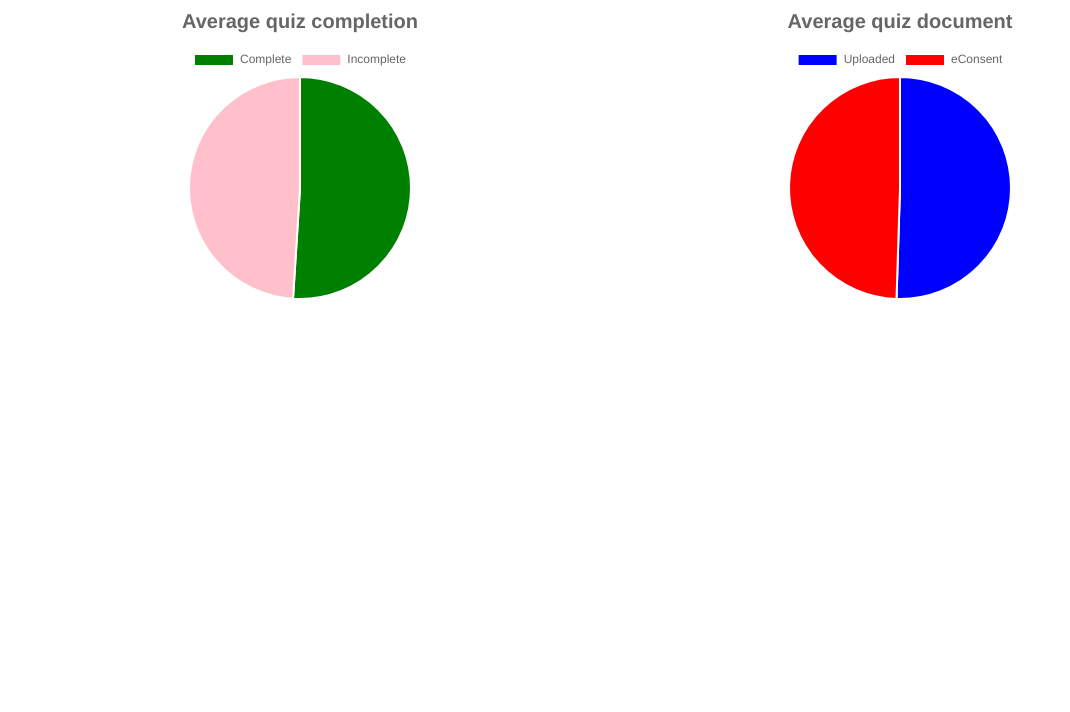
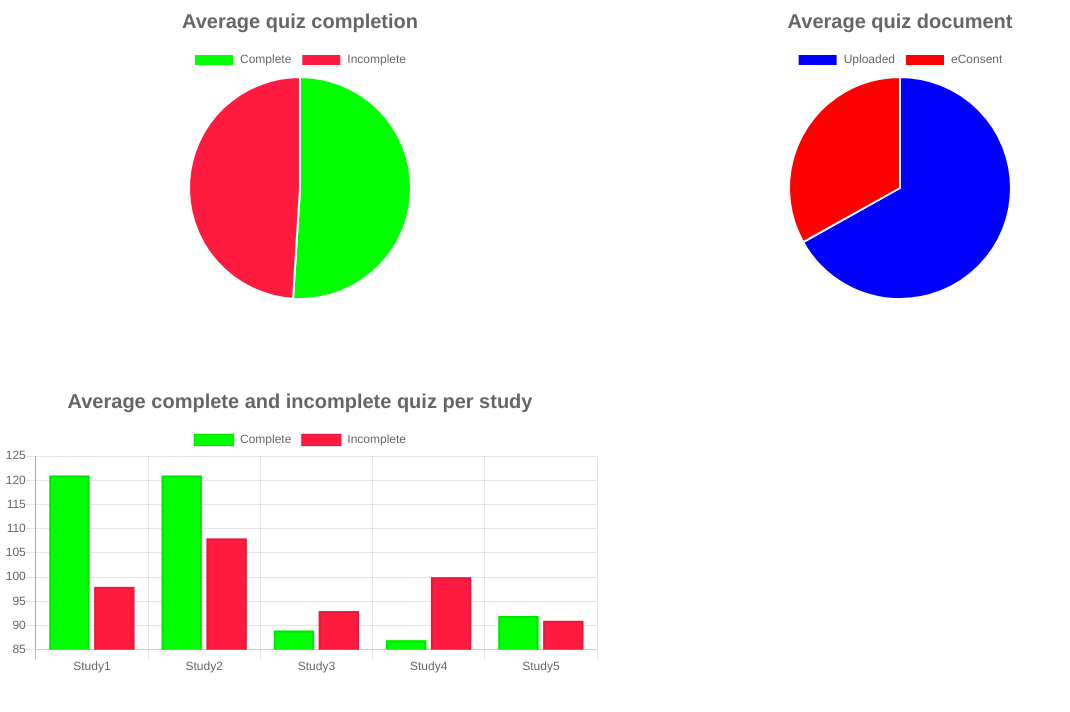
Before and after one commit to amirfaisalz/Create-chart-in-react-with-d3-and-chart-js, a React (Create React App) app: page / in a window 1280 px wide. Shown: the top 712 px of the page, without its empty margins (0-1070 px from the left). Built offline with nearby package versions, Linux system fonts and the light colour scheme.

Commit message:
add bar chart, for complete and incomplete data per study

```diff
--- a/src/App.js
+++ b/src/App.js
@@ -1,6 +1,6 @@
 import React, { useEffect, useState } from "react";
 import { csv } from "d3";
-import { Pie } from "react-chartjs-2";
+import { Pie, Bar } from "react-chartjs-2";
 
 export default function App() {
   const [complete, setComplete] = useState([]);
@@ -8,12 +8,26 @@ export default function App() {
   const [uploaded, setUploaded] = useState([]);
   const [econsent, setEconsent] = useState([]);
 
+  // study complete
+  const [study1Complete, setStudy1Complete] = useState([]);
+  const [study2Complete, setStudy2Complete] = useState([]);
+  const [study3Complete, setStudy3Complete] = useState([]);
+  const [study4Complete, setStudy4Complete] = useState([]);
+  const [study5Complete, setStudy5Complete] = useState([]);
+
+  // study incomplete
+  const [study1Incomplete, setStudy1Incomplete] = useState([]);
+  const [study2Incomplete, setStudy2Incomplete] = useState([]);
+  const [study3Incomplete, setStudy3Incomplete] = useState([]);
+  const [study4Incomplete, setStudy4Incomplete] = useState([]);
+  const [study5Incomplete, setStudy5Incomplete] = useState([]);
+
   const pieDataCompletion = {
     labels: ["Complete", "Incomplete"],
     datasets: [
       {
-        backgroundColor: ["green", "pink"],
-        hoverBackgroundColor: ["#501800", "#4B5000"],
+        backgroundColor: ["#00ff00", "#ff1a40"],
+        hoverBackgroundColor: ["#014001", "#b30000"],
         data: [complete.length, incomplete.length]
       }
     ]
@@ -24,17 +38,46 @@ export default function App() {
     datasets: [
       {
         backgroundColor: ["blue", "red"],
-        hoverBackgroundColor: ["#501800", "#4B5000"],
+        hoverBackgroundColor: ["#0505aa", "#910202"],
         data: [uploaded.length, econsent.length]
       }
     ]
   };
 
+  const barDataStudy = {
+    labels: ["Study1", "Study2", "Study3", "Study4", "Study5"],
+    datasets: [
+      {
+        label: "Complete",
+        backgroundColor: "#00ff00",
+        borderWidth: 2,
+        data: [
+          study1Complete.length,
+          study2Complete.length,
+          study3Complete.length,
+          study4Complete.length,
+          study5Complete.length
+        ]
+      },
+      {
+        label: "Incomplete",
+        backgroundColor: "#ff1a40",
+        borderWidth: 2,
+        data: [
+          study1Incomplete.length,
+          study2Incomplete.length,
+          study3Incomplete.length,
+          study4Incomplete.length,
+          study5Incomplete.length
+        ]
+      }
+    ]
+  };
+
+
   useEffect(() => {
     csv("/data/mock.csv").then((data) => {
       const dataResult = data.filter((data) => !data.colums);
-
-      // console.log(dataResult);
 
       const dataComplete = dataResult.filter(
         (data) => data.quiz_completion === "complete"
@@ -48,18 +91,69 @@ export default function App() {
         (data) => data.document === "Uploaded"
       );
 
-      const dataEconsent = dataResult.filter(
+      const dataEconsent = dataComplete.filter(
         (data) => data.document === "eConsent"
+      );
+
+      // study complete
+      const dataStudy1Complete = dataComplete.filter(
+        (data) => data.study_id === "study1"
+      );
+      const dataStudy2Complete = dataComplete.filter(
+        (data) => data.study_id === "study2"
+      );
+      const dataStudy3Complete = dataComplete.filter(
+        (data) => data.study_id === "study3"
+      );
+      const dataStudy4Complete = dataComplete.filter(
+        (data) => data.study_id === "study4"
+      );
+      const dataStudy5Complete = dataComplete.filter(
+        (data) => data.study_id === "study5"
+      );
+
+      // study incomplete
+      const dataStudy1Incomplete = dataIncomplete.filter(
+        (data) => data.study_id === "study1"
+      );
+      const dataStudy2Incomplete = dataIncomplete.filter(
+        (data) => data.study_id === "study2"
+      );
+      const dataStudy3Incomplete = dataIncomplete.filter(
+        (data) => data.study_id === "study3"
+      );
+      const dataStudy4Incomplete = dataIncomplete.filter(
+        (data) => data.study_id === "study4"
+      );
+      const dataStudy5Incomplete = dataIncomplete.filter(
+        (data) => data.study_id === "study5"
       );
 
       setComplete(complete.concat(dataComplete));
       setIncomplete(incomplete.concat(dataIncomplete));
       setUploaded(uploaded.concat(dataUploaded));
       setEconsent(econsent.concat(dataEconsent));
+
+      // complete
+
+      setStudy1Complete(study1Complete.concat(dataStudy1Complete));
+      setStudy2Complete(study2Complete.concat(dataStudy2Complete));
+      setStudy3Complete(study3Complete.concat(dataStudy3Complete));
+      setStudy4Complete(study4Complete.concat(dataStudy4Complete));
+      setStudy5Complete(study5Complete.concat(dataStudy5Complete));
+
+      // complete
+
+      setStudy1Incomplete(study1Incomplete.concat(dataStudy1Incomplete));
+      setStudy2Incomplete(study2Incomplete.concat(dataStudy2Incomplete));
+      setStudy3Incomplete(study3Incomplete.concat(dataStudy3Incomplete));
+      setStudy4Incomplete(study4Incomplete.concat(dataStudy4Incomplete));
+      setStudy5Incomplete(study5Incomplete.concat(dataStudy5Incomplete));
     });
   }, []);
 
   return (
+    <>
       <div style={{ width: 600, display: "flex" }}>
         <Pie
           data={pieDataCompletion}
@@ -91,5 +185,23 @@ export default function App() {
           }}
         />
       </div>
+      <div style={{ width: 600, marginTop: 80, display: "flex" }}>
+        <Bar
+          min={0}
+          data={barDataStudy}
+          options={{
+            title: {
+              display: true,
+              text: "Average complete and incomplete quiz per study",
+              fontSize: 20
+            },
+            legend: {
+              display: true,
+              position: "top"
+            }
+          }}
+        />
+      </div>
+    </>
   );
 }
```
Lines whose indentation alone changed are shown as unchanged.
